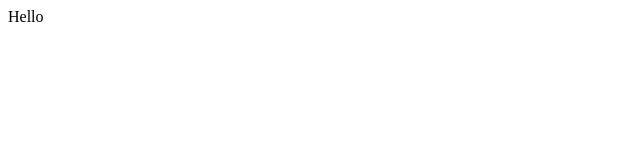
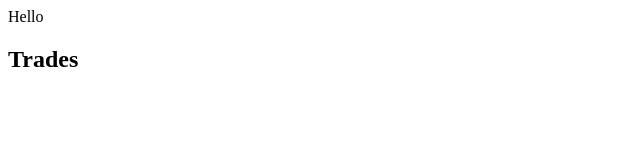
Before and after one commit to CodeKrakken/larry-bot, a website: page index.html in a window 1280 px wide. Shown: the full height of the page, 0-640 px from the left. Drawn offline with Linux system fonts and the light colour scheme.

Commit message:
Output binance info to webpage

```diff
--- a/index.html
+++ b/index.html
@@ -6,12 +6,17 @@
 
 <body>
   Hello
+  <h2>Trades</h2>
+  <div id="trades" />
 
   <script>
     let binanceSocket = new WebSocket('wss://stream.binance.com:9443/ws/btcusdt@trade')
 
+    let tradeDiv = document.getElementById('trades')
     binanceSocket.onmessage = function(event) {
-      console.log(event.data)
+      let messageObject = JSON.parse(event.data)
+
+      tradeDiv.append(messageObject.p + ' ')
     }
 
   </script>
```
